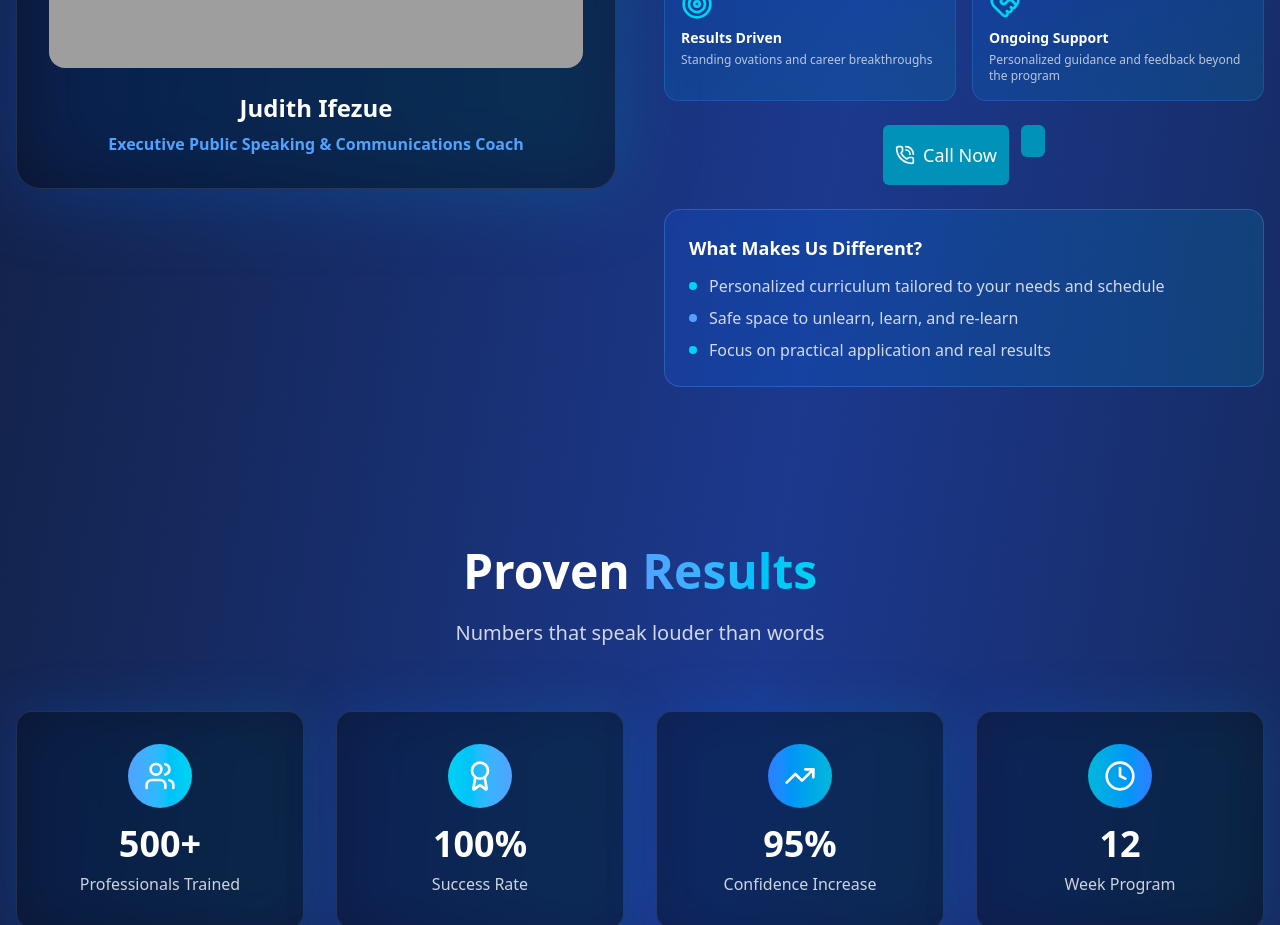
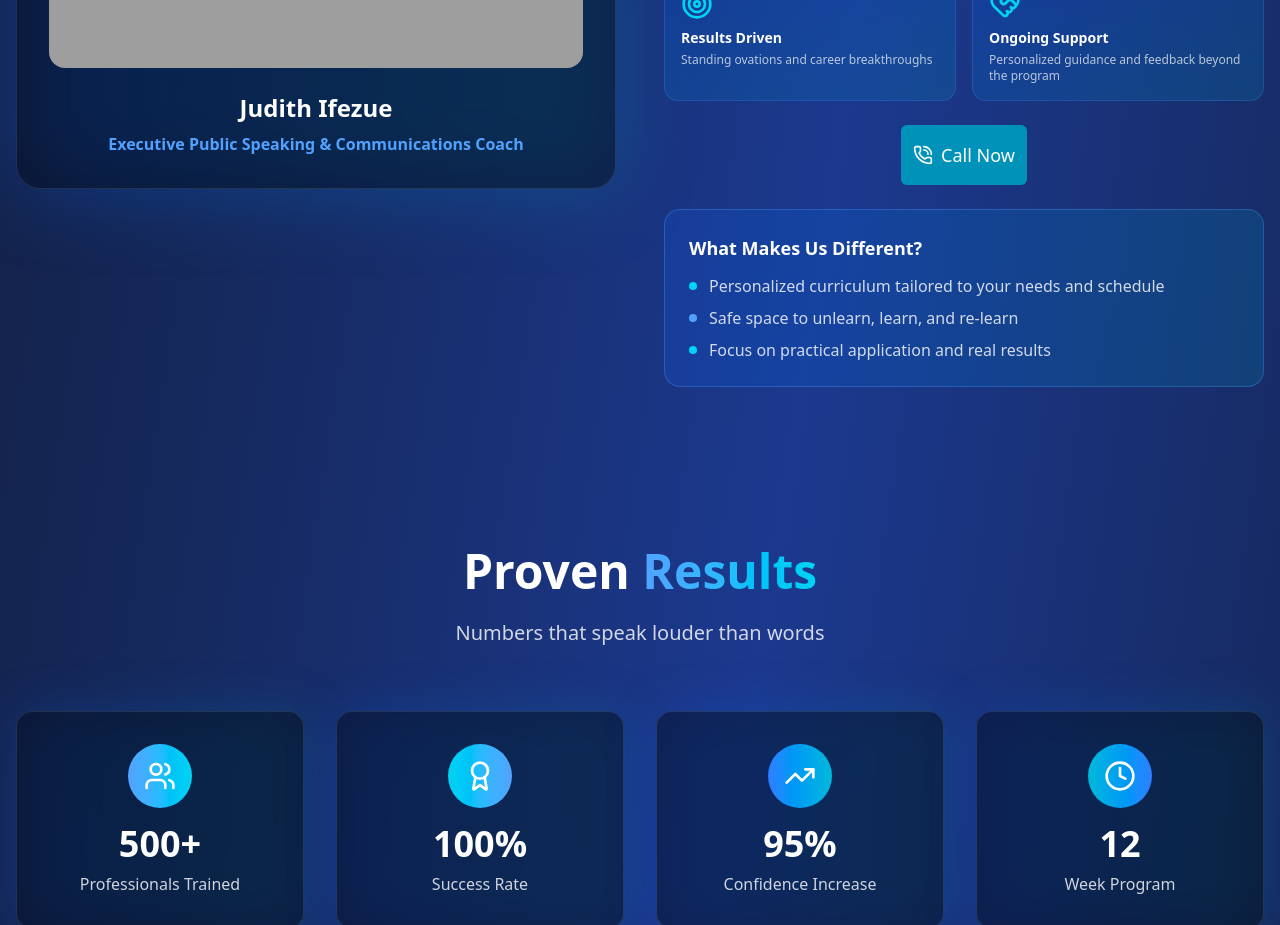
Before and after one commit to rdghostmann/Speak10xbetter, a Next.js app: page / in a window 1280 px wide. Shown: the part 2800-3725 px from the top of the page. Built offline with nearby package versions, Linux system fonts and the light colour scheme; grey boxes are pictures that could not be loaded.

Commit message:
Update Stuff on CallBtn

```diff
--- a/components/About/About.jsx
+++ b/components/About/About.jsx
@@ -161,14 +161,7 @@ export default function About() {
               {/* Call button under "Meet Your Coach" section */}
               <div className="mt-6 flex space-x-3 justify-center">
                 <CallBtn />
-                <Link
-                  href="https://calendly.com/ifezuejudith/freeconsultation" target="_blank" rel="noopener noreferrer"
-                  className="block items-center gap-2 bg-cyan-600 text-white px-3 py-4 rounded-sm text-lg hover:bg-cyan-500 transition"
-                >
-                  <PhoneCall className="animate-pulse w-10 h-10 mr-2" />
-                  <span> Call Now</span>
-                </Link>
-              </div>
+             </div>
             </>
 
 
```
